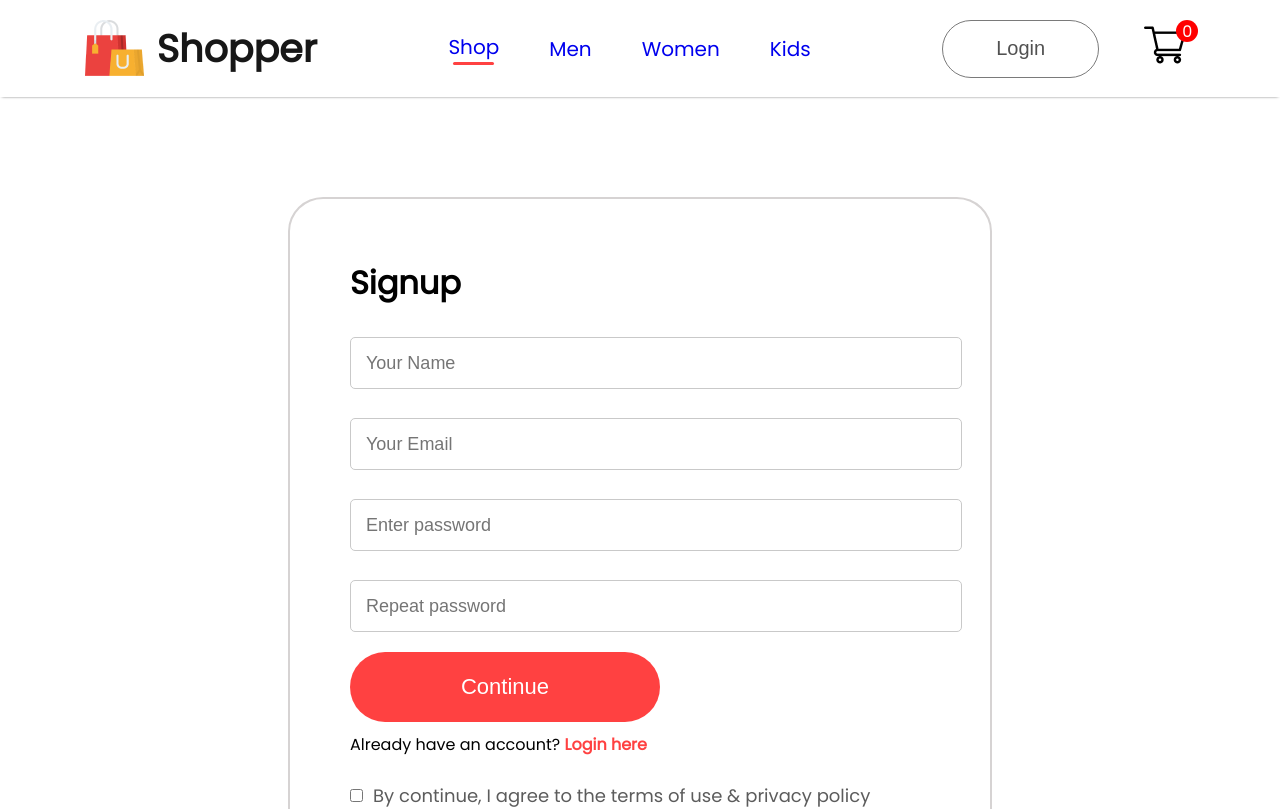
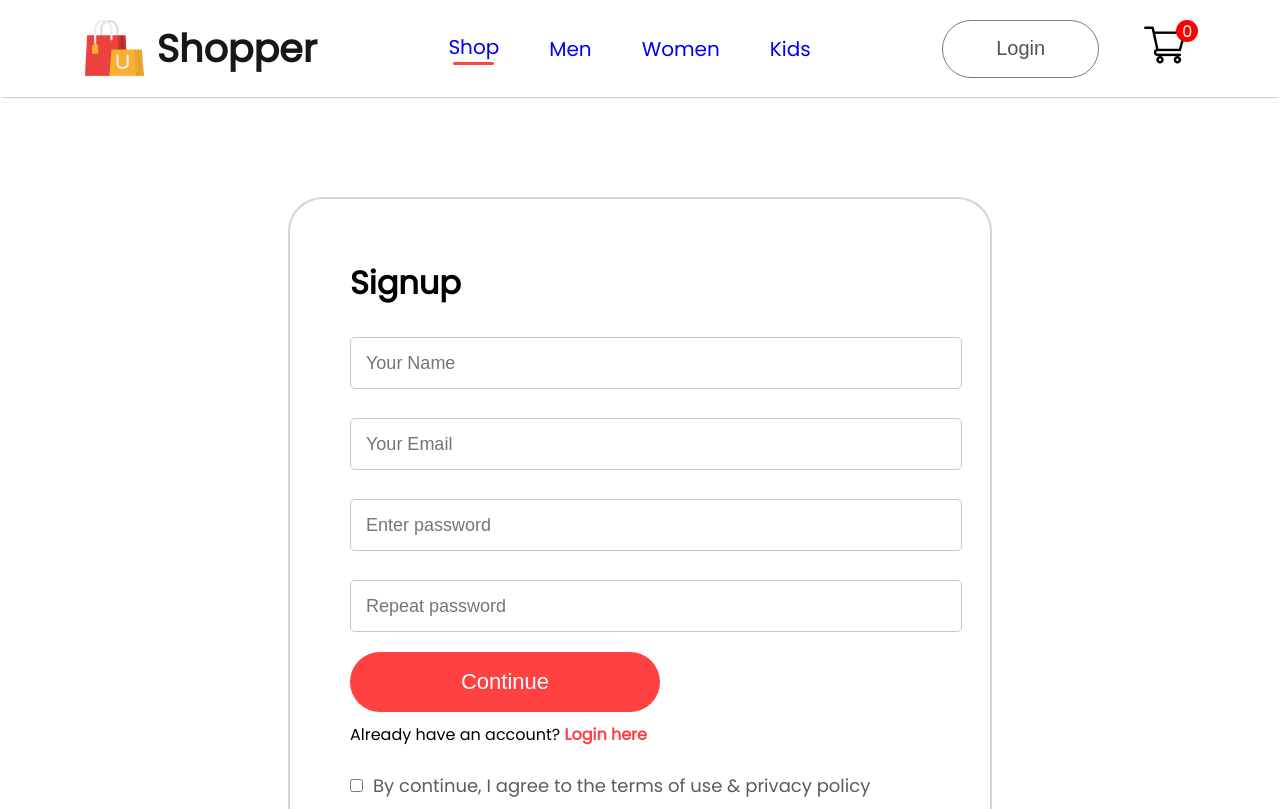
Before and after one commit to hunggtham/React_html_css_project1, a React (Create React App) app: page /login in a window 1280 px wide. Shown: the top 809 px of the page. Built offline with nearby package versions, Linux system fonts and the light colour scheme.

Commit message:
fix button

```diff
--- a/src/Pages/Css/LoginSignup.css
+++ b/src/Pages/Css/LoginSignup.css
@@ -41,6 +41,7 @@
 .loginsign-bottom .login-desc span {
   color: #ff4141;
   font-weight: 600;
+  cursor: pointer;
 }
 .loginsign-policy {
   display: flex;
@@ -55,7 +56,9 @@
 .loginsign-bottom .login-button {
   display: block;
   margin-top: 20px;
+  border: none;
+  height: 60px;
+  justify-content: center;
+  align-items: center;
+  cursor: pointer;
 }
-.login-button {
-  border: none;
-}
```
